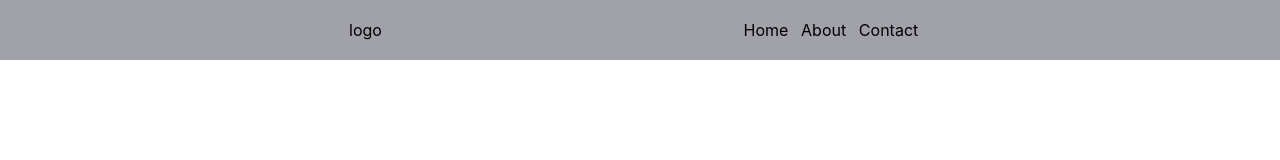
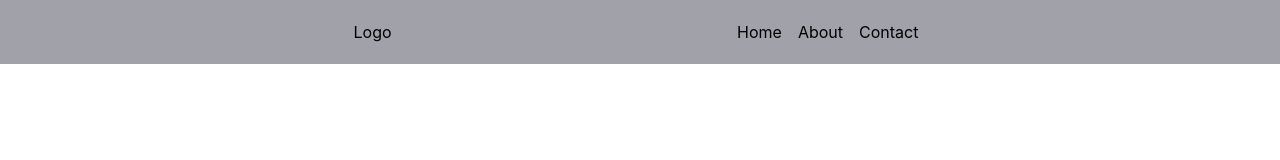
Before and after one commit to Ameer2000Mzori/Navbar-React, a React (Create React App) app: page / in a window 1280 px wide. Shown: the top 160 px of the page. Built offline with nearby package versions, Linux system fonts and the light colour scheme.

Commit message:
added menu logic

```diff
--- a/src/components/Navbar.jsx
+++ b/src/components/Navbar.jsx
@@ -1,22 +1,43 @@
-import React from 'react'
+import React, { useState } from 'react'
 import { Link } from 'react-router-dom'
 
 const Navbar = () => {
+  // State to manage the toggle for showing links
+  const [isOpen, setIsOpen] = useState(false)
+
+  // Function to toggle the state
+  const toggleMenu = () => {
+    setIsOpen(!isOpen)
+  }
+
   return (
     <>
-      <div className="w-[100%] h-[60px] fixed top-0 left-0 flex flex-row text-center items-center justify-evenly bg-zinc-400">
+      <div className="w-full h-16 fixed top-0 left-0 flex items-center justify-evenly bg-zinc-400 px-4">
         <div>
-          <h1>logo</h1>
+          <h1>Logo</h1>
         </div>
-        <ul className=" w-[200px] flex flex-row  text-center items-center justify-evenly">
-          <li>
-            <Link to="/">Home</Link>
+        <div className="md:hidden">
+          <button onClick={toggleMenu}>Menu</button>
+        </div>
+        <ul
+          className={`md:flex ${
+            isOpen ? 'flex' : 'hidden'
+          } flex-col md:flex-row items-center absolute md:relative bg-zinc-400 w-full md:w-auto top-0 justify-evenly`}
+        >
+          <li className="p-2">
+            <Link to="/" onClick={() => setIsOpen(false)}>
+              Home
+            </Link>
           </li>
-          <li>
-            <Link to="/about">About</Link>
+          <li className="p-2">
+            <Link to="/about" onClick={() => setIsOpen(false)}>
+              About
+            </Link>
           </li>
-          <li>
-            <Link to="/contact">Contact</Link>
+          <li className="p-2">
+            <Link to="/contact" onClick={() => setIsOpen(false)}>
+              Contact
+            </Link>
           </li>
         </ul>
       </div>
```
